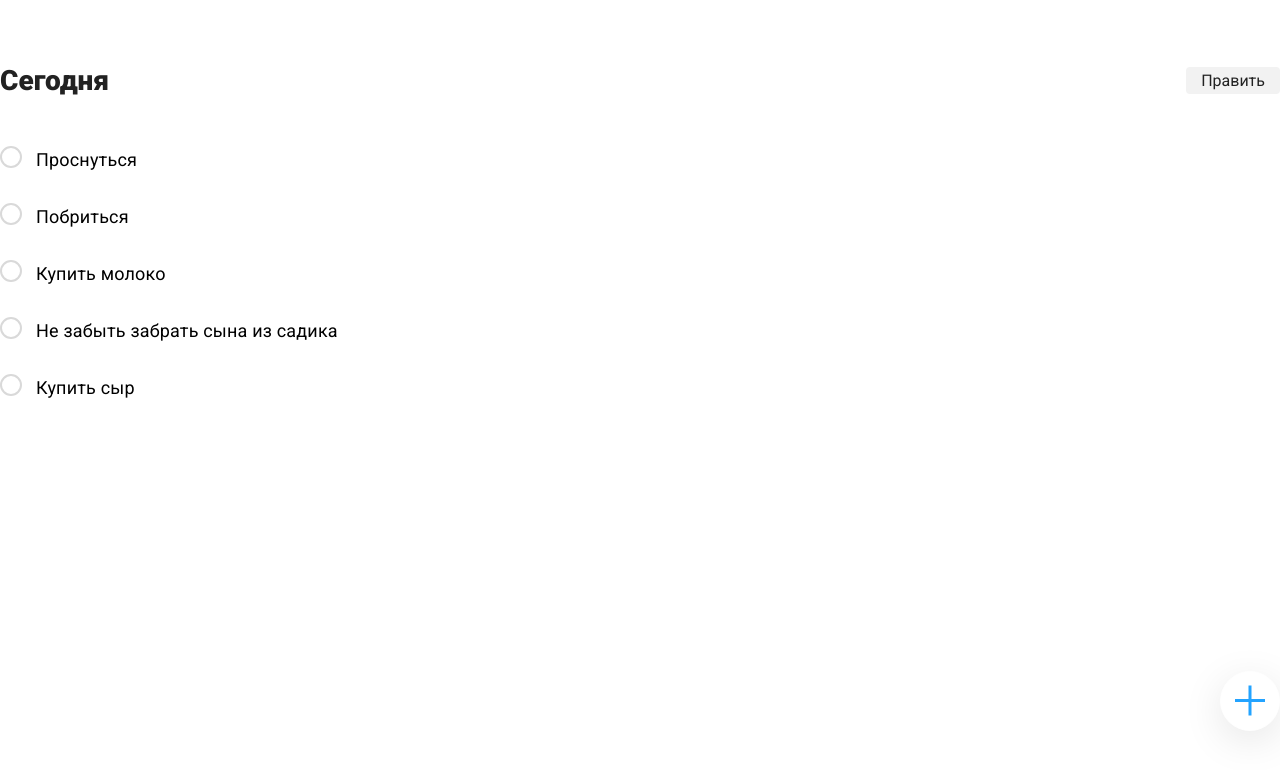
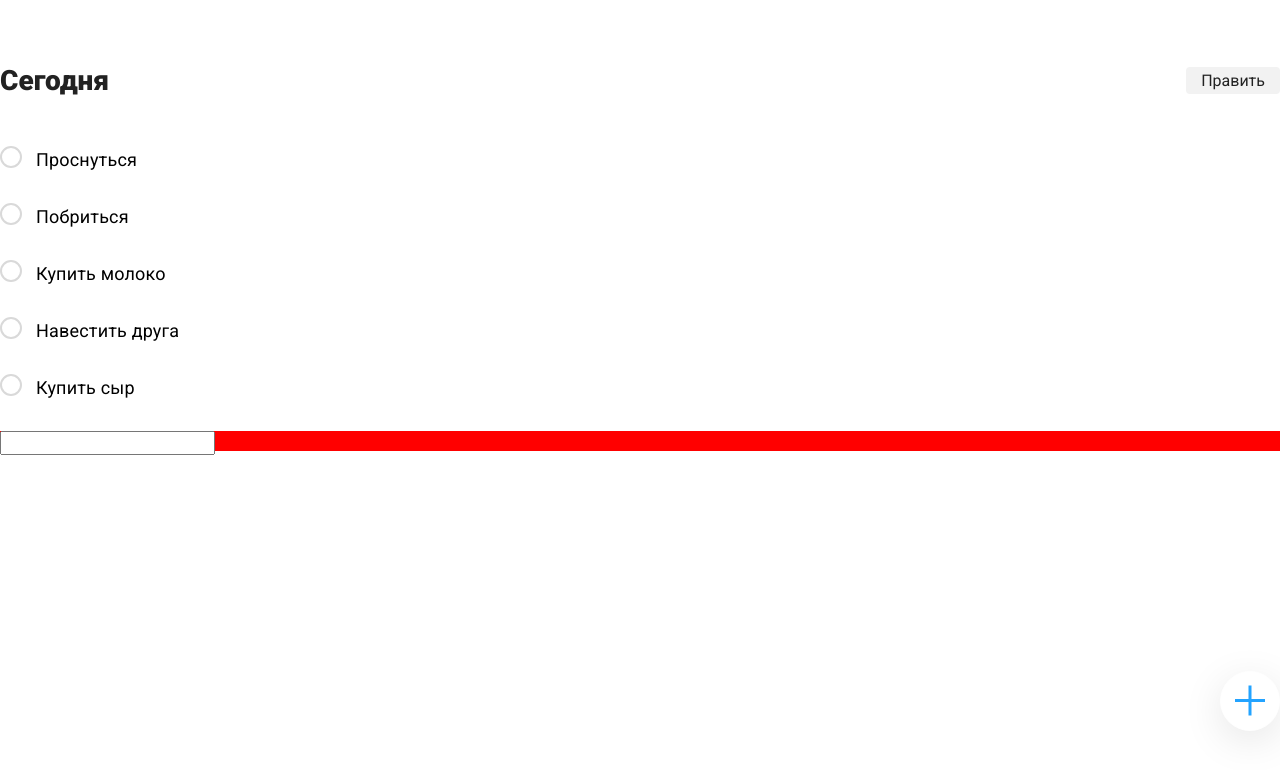
Before and after one commit to Vitas789/MyTodoList, a React (Create React App) app: page / in a window 1280 px wide. Both pictures are taken after a click on the button 1250 px from the left and 701 px from the top of the page. Shown: the top 770 px of the page. Built offline with nearby package versions, Linux system fonts and the light colour scheme.

Commit message:
Изменена структура страницы

```diff
--- a/src/App.js
+++ b/src/App.js
@@ -1,6 +1,7 @@
 import React from 'react'
 import Header from './components/Header'
 import Todo from './components/Todo'
+import Modal from './components/Modal'
 import Context from './components/Context'
 
 function App() {
@@ -8,9 +9,9 @@ function App() {
     {id:1, completed: false, class: 'unchecked', value: 'Проснуться'},
     {id:2, completed: false, class: 'unchecked', value: 'Побриться'},
     {id:3, completed: false, class: 'unchecked', value: 'Купить молоко'},
-    {id:4, completed: false, class: 'unchecked', value: 'Не забыть забрать сына из садика'},
+    {id:4, completed: false, class: 'unchecked', value: 'Навестить друга'},
     {id:5, completed: false, class: 'unchecked', value: 'Купить сыр'},
-  ])
+  ]);
 
   function toogleTodo(id) {
     setTasks(
@@ -33,6 +34,7 @@ function App() {
     <div>
       <Header />
       <Todo />
+      <Modal />
     </div>
   </Context.Provider>
   )
--- /dev/null
+++ b/src/components/Modal.js
@@ -0,0 +1,32 @@
+import React, {useState} from 'react'
+
+function Modal() {
+  const [className, setClass] = React.useState('modal');
+  console.log(className);
+
+  function changeClass () {
+    if (className === 'modal') {
+    setClass('modal_active')
+    } else {
+      setClass('modal')
+    }
+  }
+
+  return(
+    <section className="add-task">
+      <div className="wrapper">
+        <button className="modal__button" onClick={() => changeClass()}>
+          <span className="modal__first"></span>
+          <span className="modal__second"></span>
+        </button>
+        <div className={className}>
+          <form>
+            <input></input>
+          </form>
+        </div>
+      </div>
+    </section>
+  );
+}
+
+export default Modal;
--- a/src/components/Todo.js
+++ b/src/components/Todo.js
@@ -1,15 +1,14 @@
 import React, {useContext} from 'react'
 import TodoList from './TodoList'
+import Modal from './Modal'
 import Context from './Context'
 
 
 function Todo(props) {
-  const {tasks} = useContext(Context);
-  console.log(tasks)
-  const {toogleTodo} = useContext(Context);
+  const {tasks, toogleTodo} = useContext(Context);
   const taskAdd = tasks.map(task => {
     return <TodoList value={task.value} key={task.id} id={task.id} tasks={tasks} onClick ={toogleTodo} class={task.class}/>
-  })
+  });
 
   return(
     <section className="todo">
@@ -17,15 +16,10 @@ function Todo(props) {
         <div className="todo__list">
           {taskAdd}
         </div>
-        <div className="todo__add-task">
-            <button className="todo__button">
-              <span className="todo__first"></span>
-              <span className="todo__second"></span>
-            </button>
-          </div>
+
       </div>
     </section>
   )
 }
 
-export default Todo
+export default Todo;
--- a/src/components/TodoList.js
+++ b/src/components/TodoList.js
@@ -9,4 +9,4 @@ function TodoList(props) {
   )
 }
 
-export default TodoList
+export default TodoList;
--- a/src/styles.css
+++ b/src/styles.css
@@ -116,14 +116,10 @@ html {
   color: gray;
 }
 
-.todo__add-task {
+.modal__button {
   position: absolute;
   right: 0;
   margin-top: calc(100vh - 35rem);
-}
-
-.todo__button {
-  position: relative;
   background-color: white;
   border: 1px solid white;
   width: 60px;
@@ -132,8 +128,8 @@ html {
   box-shadow: 0px 10px 40px rgba(0, 0, 0, 0.1);
 }
 
-.todo__first,
-.todo__second {
+.modal__first,
+.modal__second {
   position: absolute;
   top: 27px;
   left: 14px;
@@ -144,14 +140,24 @@ html {
   background-color: #23A3FF;
 }
 
-.todo__second {
+.modal__second {
   transform: rotate(90deg);
 }
 
-.todo__button:hover {
+.modal__button:hover {
   cursor: pointer;
   background-color: #23A3FF;
 }
-.todo__button:hover span {
+.modal__button:hover span {
   background-color: white;
 }
+
+.modal {
+  display: none;
+}
+
+.modal_active {
+  display: block;
+  height: 20px;
+  background-color: red;
+}
--- a/src/styles.scss
+++ b/src/styles.scss
@@ -118,14 +118,10 @@ html {
   color: gray;
 }
 
-.todo__add-task{
+.modal__button{
   position: absolute;
   right: 0;
   margin-top: calc(100vh - 35rem);
-}
-
-.todo__button{
-  position: relative;
   background-color:white;
   border: 1px solid white;
   width: 60px;
@@ -134,8 +130,8 @@ html {
   box-shadow: 0px 10px 40px rgba(0, 0, 0, 0.1);
 }
 
-.todo__first,
-.todo__second{
+.modal__first,
+.modal__second{
   position: absolute;
   top: 27px;
   left: 14px;
@@ -146,112 +142,24 @@ html {
   background-color:#23A3FF;
 }
 
-.todo__second{
+.modal__second{
   transform: rotate(90deg);
 }
 
-.todo__button:hover{
+.modal__button:hover{
   cursor: pointer;
   background-color:#23A3FF;
       span{
           background-color: white;
       }
 }
-// .modal {
-//   display: none;
-// }
 
-// .modal_active {
-//   position: fixed;
-//   top: 0;
-//   background-color: rgba(0, 0, 0, 0.1);
-//   display: flex;
-//   align-items: center;
-//   justify-content: center;
-//   flex-wrap: wrap;
-//   height: 100vh;
-//   width: 100vw;
-//   z-index: 99;
-// }
+.modal{
+  display: none;
+}
 
-// .modal__window {
-//   width: 400px;
-//   height: 300px;
-//   background-color: white;
-//   border-radius: 40px;
-//   box-shadow: 0px 10px 40px rgba(0, 0, 0, 0.1);
-// }
-
-// .modal__input {
-//   display: block;
-//   width: 300px;
-//   padding-bottom: 140px;
-//   padding-top: 20px;
-//   padding-left: 20px;
-//   margin: 0 auto;
-//   margin-top: 20px;
-//   margin-bottom: 30px;
-//   border: 2px solid #E6E6E6;
-//   border-radius: 10px;
-// }
-
-// .modal__buttons {
-//   display: flex;
-//   justify-content: center;
-//   gap: 20px;
-// }
-
-// .modal__button {
-//   font-family: "Roboto";
-//   width: 140px;
-//   height: 40px;
-//   border: 0;
-//   border-radius: 10px;
-//   font-size: 16px;
-//   line-height: 140%;
-//   letter-spacing: 0.01em;
-//   font-weight: 400;
-// }
-
-// .modal__button_close {
-//   background: #F2F2F2;
-// }
-
-// .modal__button_add {
-//   color: white;
-//   background: #23A3FF;
-// }
-
-
-// ::placeholder {
-//   position: block;
-//   font-weight: 500;
-//   font-size: 16px;
-//   line-height: 140%;
-//   letter-spacing: 0.01em;
-//   color: #999999;
-// }
-
-// @media screen and (max-width: 1290px) {
-//   .wrapper {
-//     padding: 0 40px;
-//   }
-
-//   .modal_active {
-//     align-items: flex-end;
-//   }
-
-//   .modal__input {
-//     width: 90vw;
-//   }
-
-//   .modal__buttons {
-//     justify-content: space-around;
-//   }
-
-//   .modal__window {
-//     width: 100vw;
-//     height: 50vh;
-//     border-radius: 40px 40px 0px 0px;
-//   }
-// }
+.modal_active{
+  display: block;
+  height: 20px;
+  background-color: red;
+}
```
Also changed, not shown: 1 other file (tests, documents, lock files or other folders).
